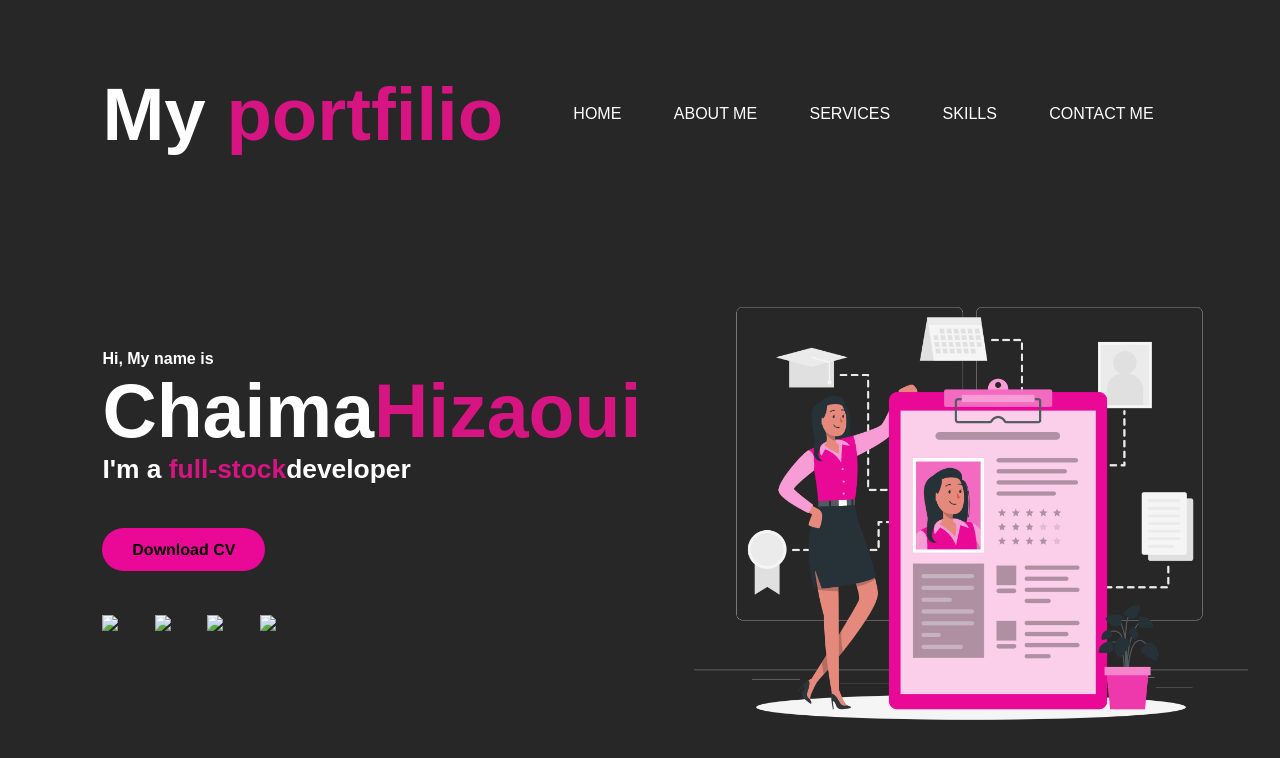
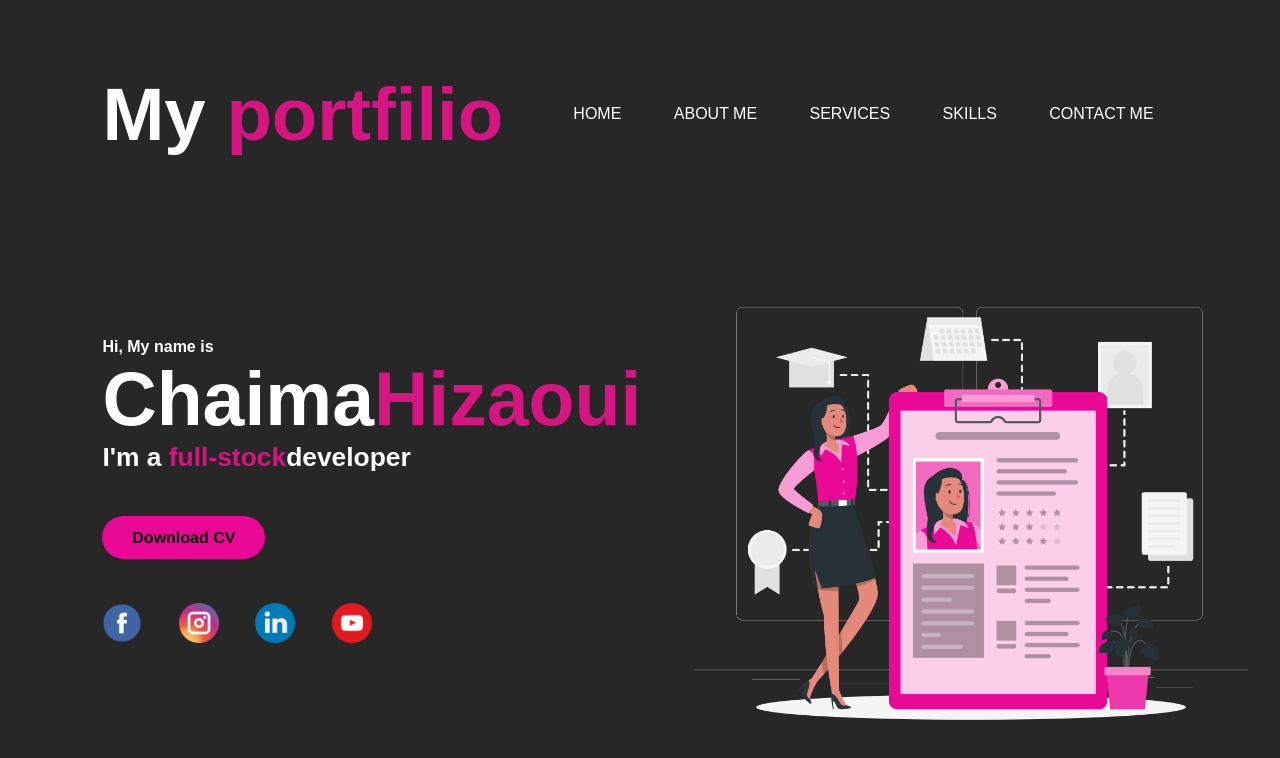
Before and after one commit to HizaouiChaima1/MonCV, a plain HTML site: page index.html in a window 1280 px wide. Drawn offline with Linux system fonts and the light colour scheme.

Commit message:
Update index.html

```diff
--- a/index.html
+++ b/index.html
@@ -29,13 +29,13 @@
             <h4>Hi, My name is </h4>
             <h2>Chaima<span>Hizaoui</span></h2>
             <h3> I'm a <span>full-stock</span>developer</h3>
-            <a href="C:/Users/cbe/Downloads/Hizaoui chaima (1).pdf" download="Hizaoui chaima" class="TOUTOU">Download CV</a>
+            <a href="Hizaoui chaima (1).pdf" download="Hizaoui chaima" class="TOUTOU">Download CV</a>
 
             <div class="SOCIAL">
-               <a href="https://www.facebook.com/chaima.hizaoui.77" target="_blank"><img src="photos/face.png" ></a>
-               <a href="https://www.instagram.com/chaima_hizaoui/" target="_blank"><img src="photos/insta.png" ></a>
-               <a href="https://www.linkedin.com/in/chaima-hizaoui-7b21241a8/" target="_blank"><img src="photos/link.png" ></a>
-               <a href="https://www.youtube.com/@chaimahizaoui848" target="_blank"><img src="photos/youtube.png" ></a>
+               <a href="https://www.facebook.com/chaima.hizaoui.77" target="_blank"><img src="face.png" ></a>
+               <a href="https://www.instagram.com/chaima_hizaoui/" target="_blank"><img src="insta.png" ></a>
+               <a href="https://www.linkedin.com/in/chaima-hizaoui-7b21241a8/" target="_blank"><img src="link.png" ></a>
+               <a href="https://www.youtube.com/@chaimahizaoui848" target="_blank"><img src="youtube.png" ></a>
             </div>
             </div>
 
```
